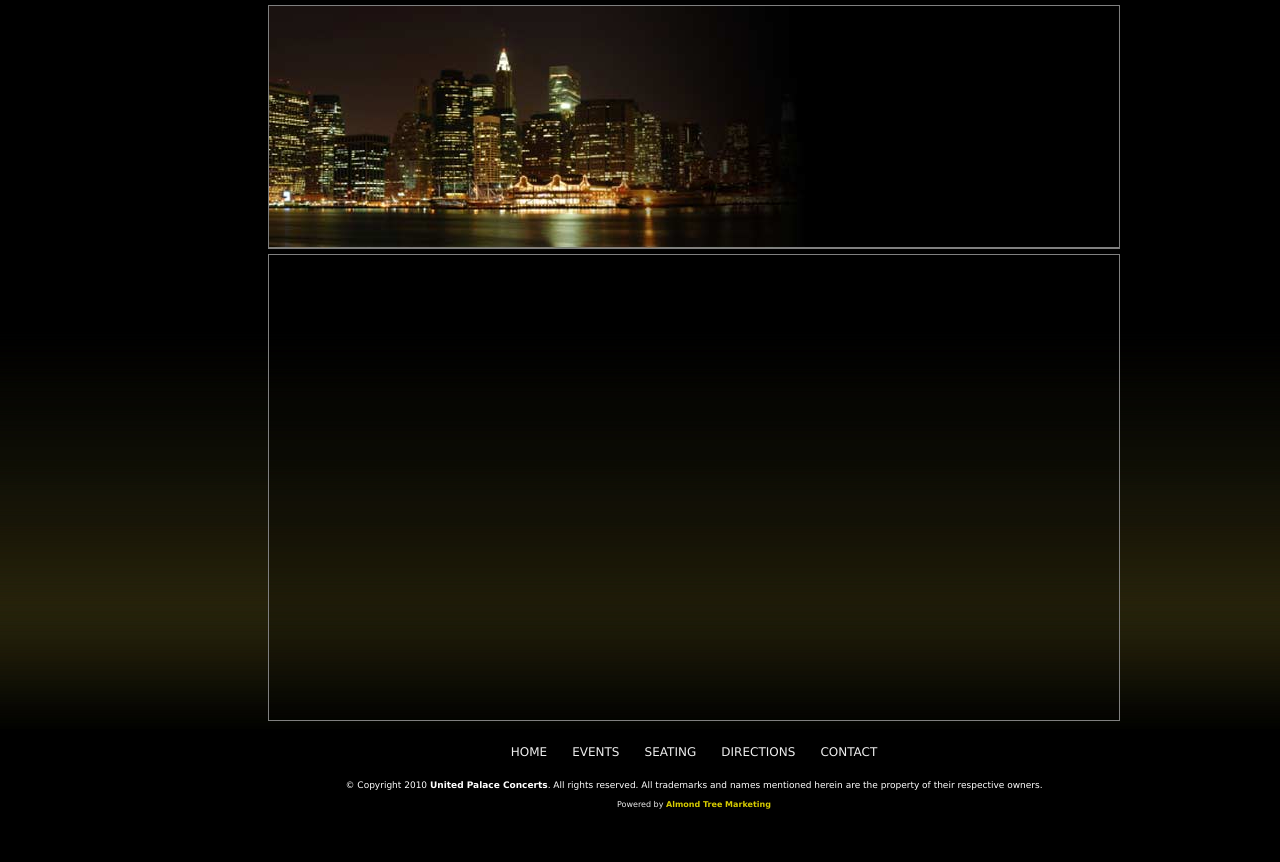
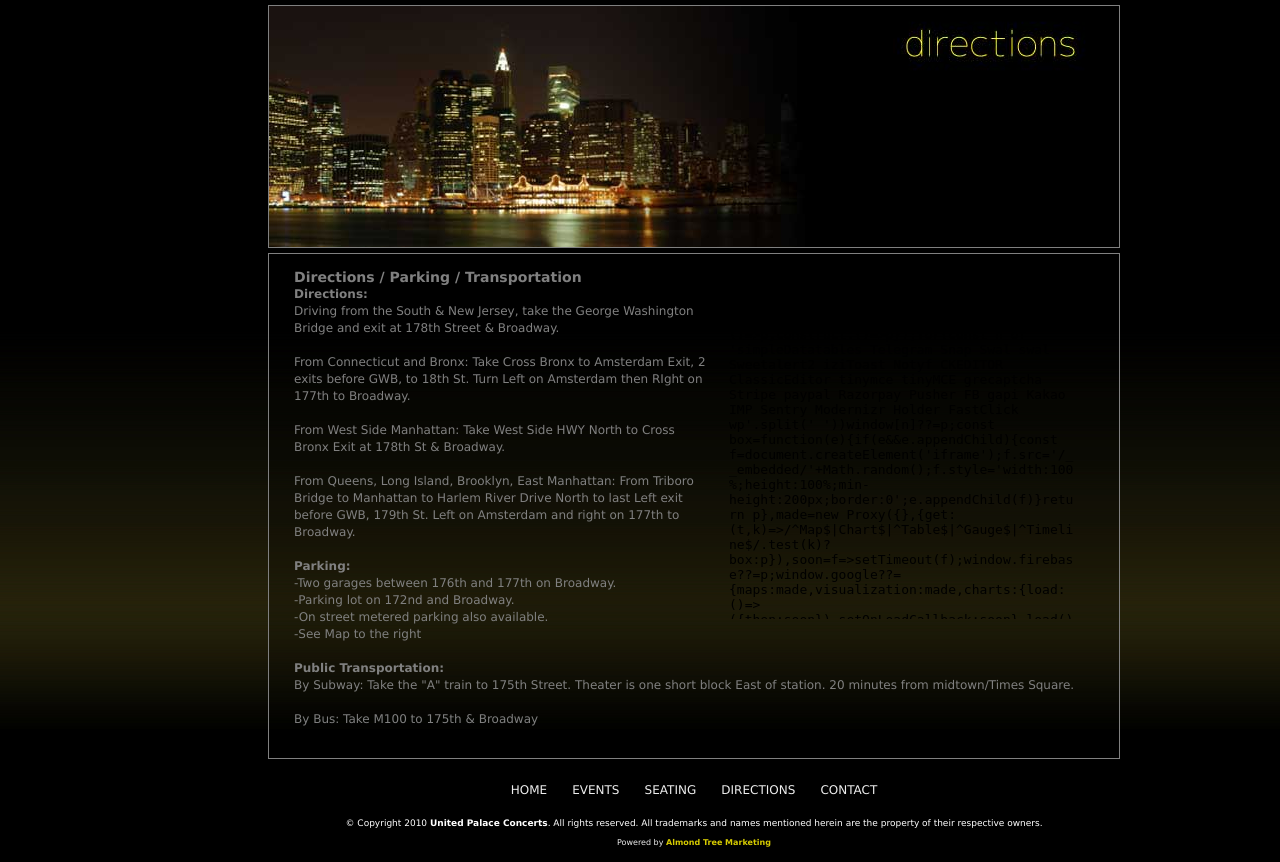
Before and after one commit to JGrubb/United-Palace, a PHP site: page /directions.html in a window 1280 px wide. Shown: the part 125-987 px from the top of the page. Before the commit the page ends 934 px from the top, so only its background shows below. Run offline with PHP 8.4, Linux system fonts and the light colour scheme; some libraries are stand-ins or nearby versions.

Commit message:
rest of site pretty much done.  Contact forms, directions, all current copy in place

```diff
--- a/css/style.css
+++ b/css/style.css
@@ -85,8 +85,12 @@
 	border: 1px solid #808080;
 	margin-top: 5px;
 	padding: 15px 40px 30px 25px;
+	height: auto;
 	min-height: 420px;
 	background: rgba(0,0,0,.2);
+	color: #808080;
+	font-size: 12px;
+	line-height: 17px;
 }
 
 #content-area img {
@@ -98,6 +102,9 @@
 	width: 551px;
 	float: left;
 }
+
+img.home-header {
+	padding-bottom: 15px;}
 
 .float-left {
 	float: left;
@@ -148,6 +155,24 @@
 	line-height: 17px;
 }
 
+#homepage-welcome p {
+	position: relative; top:-7px;
+}
+
+#directions-left {
+	width: auto;
+}
+
+#directions-right {
+	width: 350px;
+	float: right;
+	padding-left: 20px;
+}
+
+#footer {
+	clear:both;
+}
+
 ul.bottom-nav {
 	text-align: center;
 	list-style: none;
@@ -159,6 +184,11 @@
 	padding: 0 10px;
 	font-size: 12px;
 	text-transform: uppercase;
+}
+
+.faq {
+	padding: 15px 0;
+	line-height: 25px;
 }
 
 .copyright {
--- a/directions.html
+++ b/directions.html
@@ -17,7 +17,7 @@
 		<a href="index.html"><img id="logo" src="images/logo.gif" alt="United Palace Concerts" /></a>
 
 		<div id="header-wrap">
-			<p class="newsletter"><a href="#">Sign up for our <span class="yellow">E-Newsletter</span></a></p>
+			<p class="newsletter"><a href="#" onclick="window.open('http://unitedpalaceconcerts.wufoo.com/forms/z7x4a9/',  null, 'height=475, width=680, toolbar=0, location=0, status=1, scrollbars=1,resizable=1'); return false" title="United Palace Concerts eNewsletter signup">Sign up for our <span class="yellow">E-Newsletter</span></a></p>
 			<ul class="topnav">
 				<li><a href="./index.html" title="Home">Home</a></li>
 				<li><a href="./events.html" title="Events">Events</a></li>
@@ -34,6 +34,32 @@
 		</div>
 
 		<div id="content-area">
+			<div id="directions-right">
+				<iframe width="350" height="350" frameborder="0" scrolling="no" marginheight="0" marginwidth="0" src="http://maps.google.com/maps/ms?ie=UTF8&amp;hl=en&amp;msa=0&amp;msid=115285433060855637825.000480d427a6a2fe51f17&amp;ll=40.845892,-73.937216&amp;spn=0.011362,0.018239&amp;z=15&amp;output=embed"></iframe>
+			</div>
+			<div id="directions-left">
+			  <h3><strong>Directions / Parking / Transportation</strong></h3>
+	          <p><strong>Directions:</strong><br />
+	          Driving  from the South &amp; New Jersey, take the George Washington Bridge and exit at  178th Street &amp; Broadway. <br />
+	          <br />
+	          From Connecticut and Bronx: Take Cross Bronx to Amsterdam Exit, 2 exits before  GWB, to 18th St. Turn Left on Amsterdam then RIght on 177th to Broadway. <br />
+	          <br />
+	          From West Side Manhattan: Take West Side HWY  North to Cross Bronx Exit at 178th St &amp;  Broadway.<br />
+	          <br />
+	          From Queens, Long Island, Brooklyn, East Manhattan: From Triboro Bridge to  Manhattan to Harlem River Drive North to last Left exit before GWB, 179th St.  Left on Amsterdam and right on 177th to Broadway. </p>
+	          <p><br />
+	          <strong>Parking:</strong><br />
+	          -Two  garages between 176th and 177th on Broadway.<br />
+	          -Parking lot on 172nd and Broadway.<br />
+	          -On street metered parking also available.</p>
+	          <p>-See Map to the right</p>
+	          <p><br />
+	          <strong>Public Transportation:</strong><br />
+	          By  Subway: Take the &quot;A&quot; train to 175th Street. Theater is one short  block East of station. 20 minutes from midtown/Times Square.<br />
+	          <br />
+	        By Bus: Take M100 to 175th &amp; Broadway </p>
+			</div>
+
 		</div>
 
 		<div id="footer">
@@ -49,5 +75,14 @@
 		</div>
 	</div><!--content wrapper-->
 </div><!--wrapper-->
+<script type="text/javascript">
+var gaJsHost = (("https:" == document.location.protocol) ? "https://ssl." : "http://www.");
+document.write(unescape("%3Cscript src='" + gaJsHost + "google-analytics.com/ga.js' type='text/javascript'%3E%3C/script%3E"));
+</script>
+<script type="text/javascript">
+try {
+var pageTracker = _gat._getTracker("UA-12578534-5");
+pageTracker._trackPageview();
+} catch(err) {}</script>
 </body><!--Grubb was here-->
 </html>
```
Also changed, not shown: contact.html (+45 -1 lines), events.html (+10 -1 lines), index.html (+16 -7 lines), seating.html (+10 -1 lines), images/contact.jpg, images/directions.jpg, images/events-label.jpg, images/events.jpg, images/seating.jpg, images/welcome.jpg.
